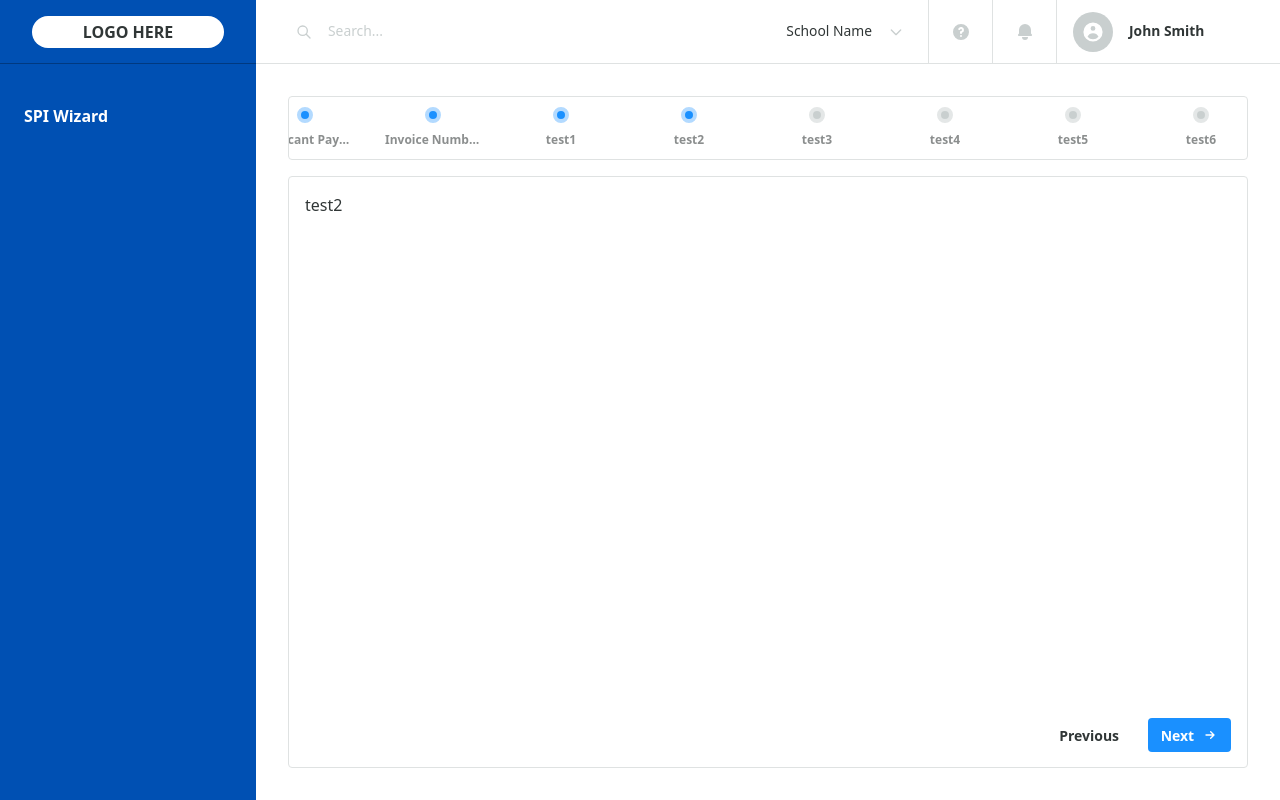
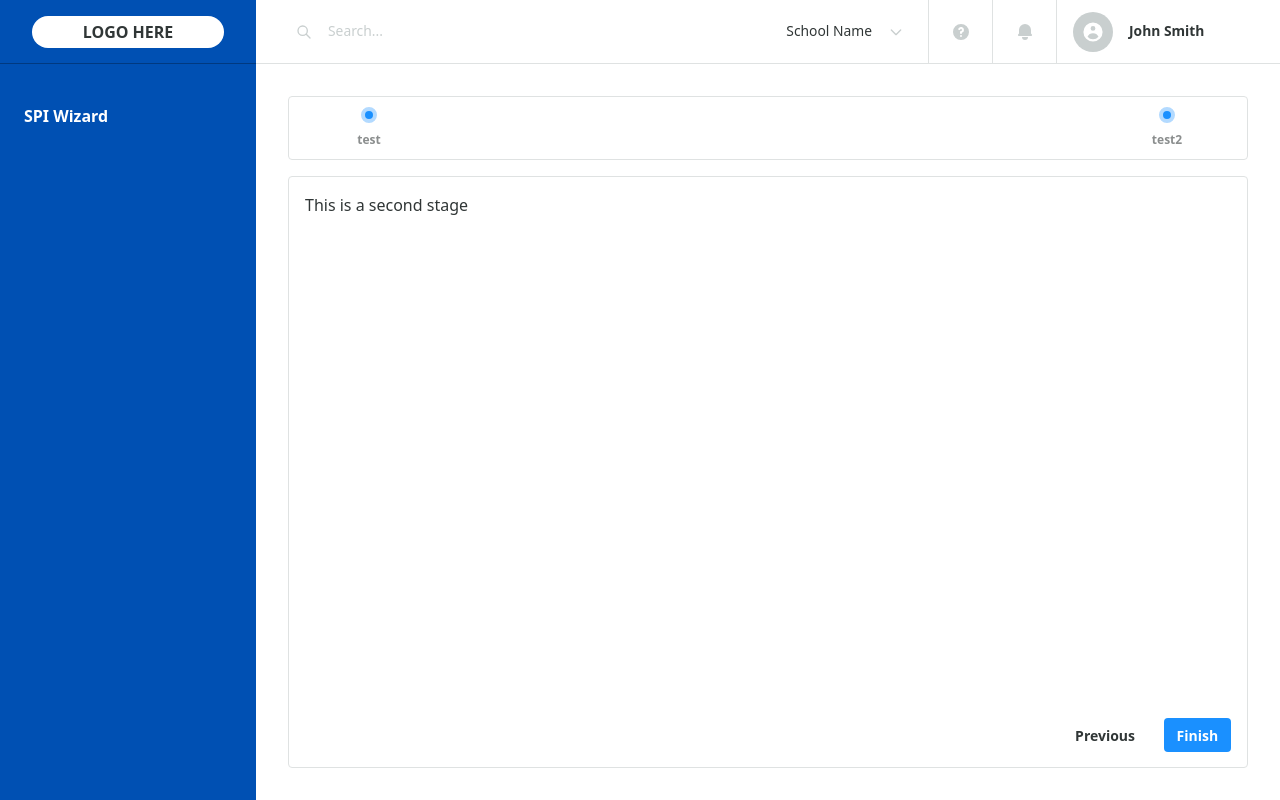
Before and after one commit to ffl-kbass/wizard, a Next.js app: page /SPI in a window 1280 px wide. Both pictures are taken after a click on the button "test2". Built offline with nearby package versions, Linux system fonts and the light colour scheme.

Commit message:
small changes

```diff
--- a/Components/Wrapper/styles.ts
+++ b/Components/Wrapper/styles.ts
@@ -124,7 +124,8 @@ export const SideBarContent = styled.ul`
 	li {
 		width: 100%;
 		color: #ffffff;
-		button {
+		a {
+			display: block;
 			width: 100%;
 			padding: .5rem 1.5rem;
 			text-align: left;
--- a/pages/SPI.tsx
+++ b/pages/SPI.tsx
@@ -1,32 +1,21 @@
 import Head from 'next/head'
 import Wizard from '../Components/Wizard'
-import ServiceInformation from '../Components/SPI/Wizard/ServiceInformation';
-import Contact from '../Components/SPI/Wizard/Contact';
-import ApplicantPayment from '../Components/SPI/Wizard/ApplicantPayment';
-import InvoiceNumber from '../Components/SPI/Wizard/InvoiceNumber';
 
-export default function Home() {
+export default function SPI() {
   return (
       <>
         <Head>
           <title>Create Next App</title>
         </Head>
         <Wizard
-          stageTitles={['Service Information','Contact','Applicant Payment','Invoice Number', 'test1', 'test2', 'test3', 'test4', 'test5', 'test6', 'test7', 'test8', 'test9']}
+          stageTitles={['test','test2']}
         >
-          <ServiceInformation/>
-          <Contact />
-          <ApplicantPayment/>
-          <InvoiceNumber/>
-          <div>test</div>
-          <div>test2</div>
-          <div>test3</div>
-          <div>test4</div>
-          <div>test5</div>
-          <div>test6</div>
-          <div>test7</div>
-          <div>test8</div>
-          <div>test9</div>
+          <div>
+            This is a stage.
+          </div>
+          <div>
+            This is a second stage
+          </div>
         </Wizard>
       </>
   )
--- a/pages/_app.tsx
+++ b/pages/_app.tsx
@@ -1,5 +1,6 @@
 import '../styles/globals.css'
 import Head from 'next/head'
+import Link from 'next/link'
 import {
   PageWrapp,
   SideBar,
@@ -27,7 +28,7 @@ function MyApp({ Component, pageProps }) {
           </LogoWrapp>
           <SideBarContent>
               <li>
-                <button>SPI Wizard</button>
+                <Link href="/SPI">SPI Wizard</Link>
               </li>
           </SideBarContent>
         </SideBar>
@@ -66,6 +67,7 @@ function MyApp({ Component, pageProps }) {
               <p>John Smith</p>
             </Account>
           </NavBar>
+          {/* Everything above here is really just a facade, it's not actually meant to do anything, and because of that does not require any dynamic components. */}
           <Content>
             <Component {...pageProps} />
           </Content>
--- a/pages/index.tsx
+++ b/pages/index.tsx
@@ -7,7 +7,9 @@ export default function Home() {
         <Head>
           <title>Home Page</title>
         </Head>
-        <Link href="SPI">SPI Wizard</Link>
+        <div>
+          This is an empty home page.
+        </div>
       </>
   )
 }
```
Also changed, not shown: public/Images/Wizard.PNG (added).
